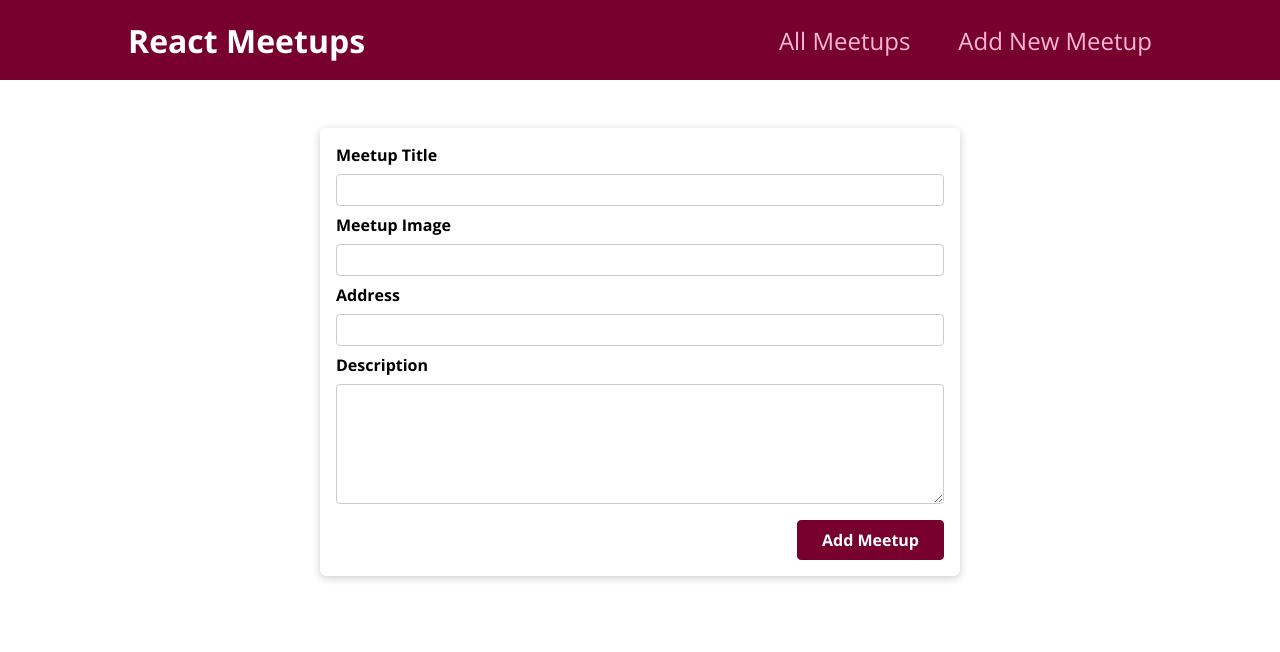
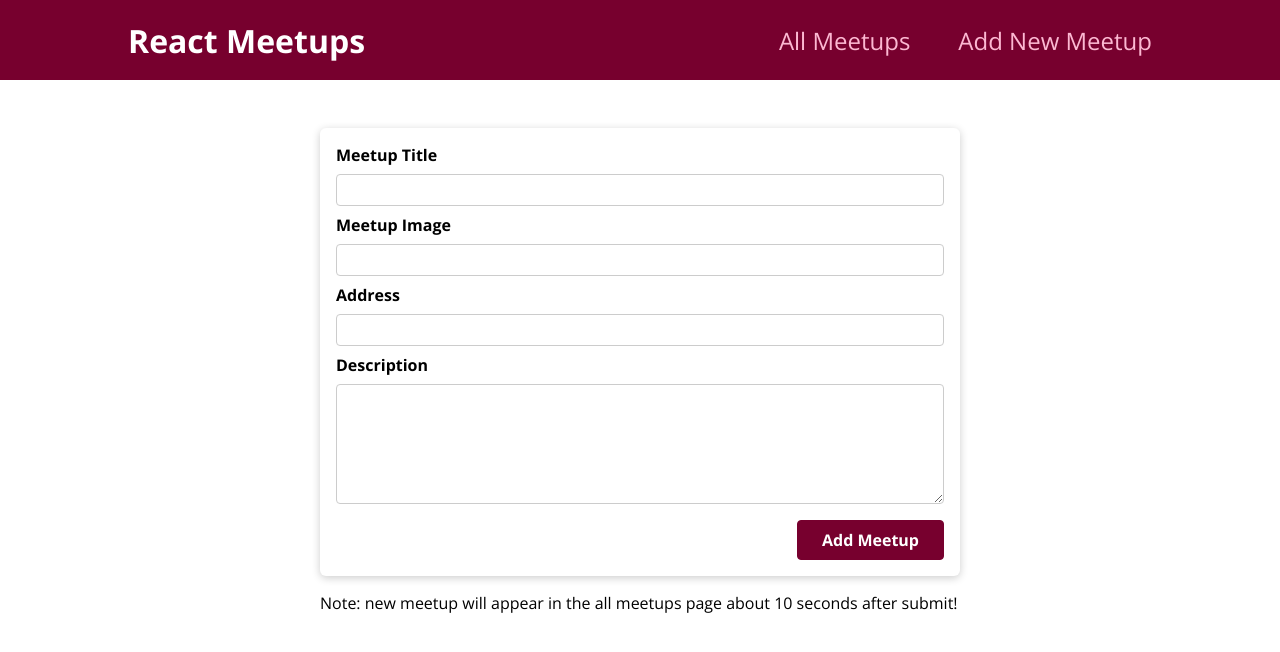
Before and after one commit to joetlobb/react-recall-2022-next-js, a Next.js app: page /new-meetup in a window 1280 px wide. Shown: the top 652 px of the page. Built offline with nearby package versions, Linux system fonts and the light colour scheme.

Commit message:
finalized

```diff
--- a/pages/index.js
+++ b/pages/index.js
@@ -10,7 +10,6 @@ const HomePage = (props) => {
         <title>React Meetups</title>
         <meta name="description" content="Browse a list of meetups!" />
       </Head>
-      <h1>{process.env.NEXT_PUBLIC_GNAME} ++</h1>
       <MeetupList meetups={props.meetups} />
     </Fragment>
   );
--- a/pages/new-meetup/index.js
+++ b/pages/new-meetup/index.js
@@ -29,6 +29,7 @@ const NewMeetupPage = () => {
         <meta name="description" content="Add your own meetup" />
       </Head>
       <NewMeetupForm onAddMeetup={addMeetupHandler} />
+      <p>Note: new meetup will appear in the all meetups page about 10 seconds after submit!</p>
     </Fragment>
   );
 };
```
